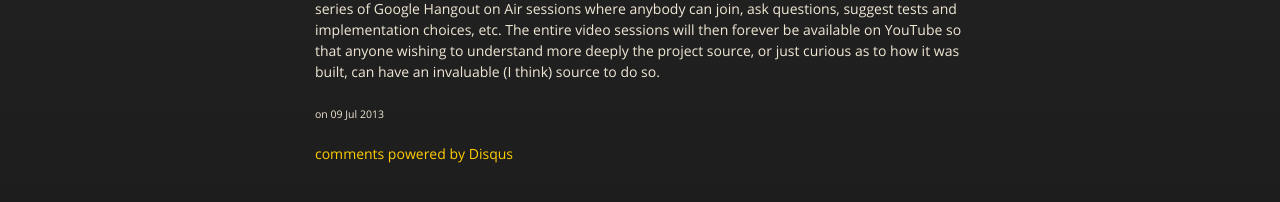
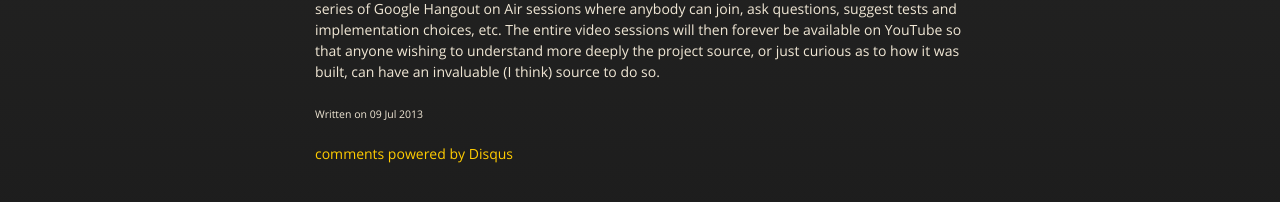
Before and after one commit to moq/moq.github.io, a Jekyll site: the page built from _posts/2013-07-09-rebirth.md, in a window 1280 px wide and 900 px high, scrolled down 867 px. Shown: the part 646-848 px from the top of the window. Built offline with Jekyll 4.4.1, drawn with Linux system fonts in a browser that asks for light colours; nearby versions of some CDN libraries; Markdown is read by kramdown in place of the engine named in the settings; comment, search, counter and statistics services are not loaded.

Commit message:
Minor tweaks

```diff
--- a/_layouts/layout.html
+++ b/_layouts/layout.html
@@ -30,7 +30,7 @@
 
       <section>
         <div id="title">
-          <h1>Moq</h1>
+          <a href="{{ site.url }}"><h1>Moq</h1></a>
           <p>Test first, mock me later</p>
           <hr>
           <span class="credits left">Project maintained by <a href="https://github.com/Moq">Moq</a></span>
--- a/_layouts/post.html
+++ b/_layouts/post.html
@@ -6,7 +6,7 @@
   <div id="post">
     {{ content }}
 
-    <p><small>on {{ page.date | date_to_string }}</small></p>
+    <p><small>Written on {{ page.date | date_to_string }}</small></p>
   </div>
 
     <div id="disqus_thread"></div>
```
